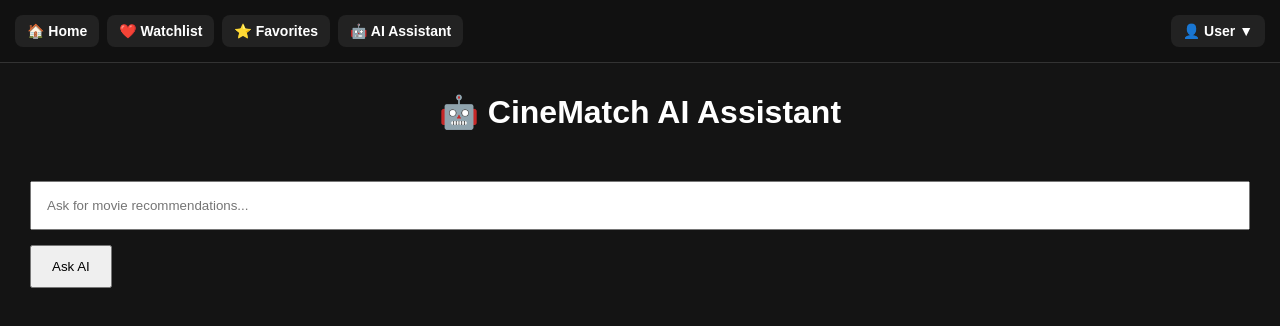
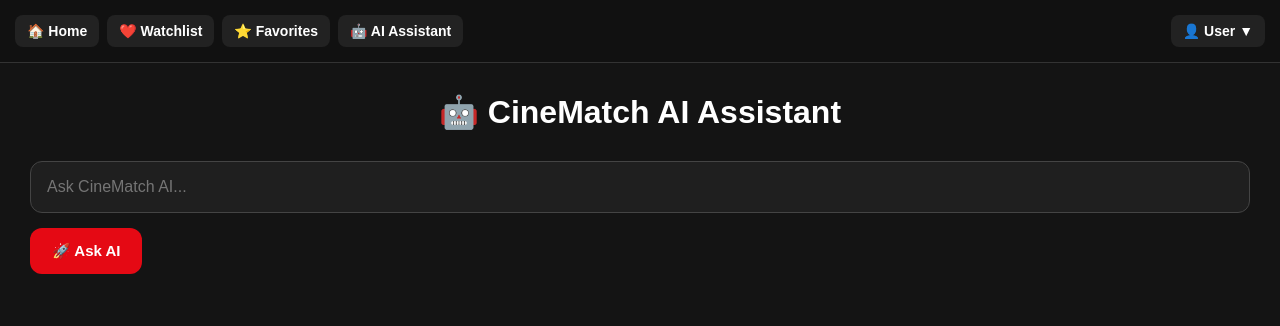
Before and after one commit to indranild09/cinematch-ai, a React (Create React App) app: page /assistant in a window 1280 px wide. Shown: the top 326 px of the page. Built offline with nearby package versions, Linux system fonts and the light colour scheme; no server answers; sample sign-in values are in the browser's storage.

Commit message:
AI Assistant

```diff
--- /dev/null
+++ b/src/pages/AIAssistant.css
@@ -0,0 +1,51 @@
+.ai-response-card {
+  margin-top: 30px;
+  background: #1f1f1f;
+  padding: 25px;
+  border-radius: 16px;
+  border: 1px solid #333;
+  box-shadow: 0 0 15px rgba(0,0,0,0.4);
+}
+
+.ai-response-card h2 {
+  margin-bottom: 15px;
+  color: #e50914;
+}
+
+.ai-response-text {
+  white-space: pre-wrap;
+  line-height: 1.8;
+  color: #eee;
+}
+
+.ai-input {
+  width: 100%;
+  padding: 16px;
+  border-radius: 12px;
+  border: 1px solid #444;
+  background: #1f1f1f;
+  color: white;
+  font-size: 16px;
+}
+
+.ai-btn {
+  margin-top: 15px;
+  padding: 14px 22px;
+  border: none;
+  border-radius: 12px;
+  background: #e50914;
+  color: white;
+  cursor: pointer;
+  font-weight: bold;
+  font-size: 15px;
+}
+
+.ai-btn:hover {
+  opacity: 0.9;
+}
+
+.ai-thinking {
+  margin-top: 20px;
+  color: #e50914;
+  font-weight: bold;
+}
--- a/src/pages/AIAssistant.js
+++ b/src/pages/AIAssistant.js
@@ -1,5 +1,6 @@
 import { useState } from "react";
 import Navbar from "../components/Navbar";
+import "./AIAssistant.css";
 
 function AIAssistant() {
   const [question, setQuestion] =
@@ -63,39 +64,30 @@ function AIAssistant() {
   onChange={(e) =>
     setQuestion(e.target.value)
   }
-          placeholder="Ask for movie recommendations..."
-          style={{
-            width: "100%",
-            padding: "15px",
-            marginTop: "20px",
-          }}
+  placeholder="Ask CineMatch AI..."
+  className="ai-input"
 />
 
         <button
+  className="ai-btn"
   onClick={askAI}
-          style={{
-            marginTop: "15px",
-            padding: "12px 20px",
-          }}
 >
-          Ask AI
+  🚀 Ask AI
 </button>
 
         {loading && (
-          <p>
-            🤖 Thinking...
-          </p>
+  <div className="ai-thinking">
+    🤖 CineMatch AI is thinking...
+  </div>
 )}
 
         {answer && (
-          <div
-            style={{
-              marginTop: "30px",
-              whiteSpace:
-                "pre-wrap",
-            }}
-          >
+  <div className="ai-response-card">
+    <h2>🤖 CineMatch AI</h2>
+
+    <div className="ai-response-text">
       {answer}
+    </div>
   </div>
 )}
       </div>
```
Lines whose indentation alone changed are shown as unchanged.
